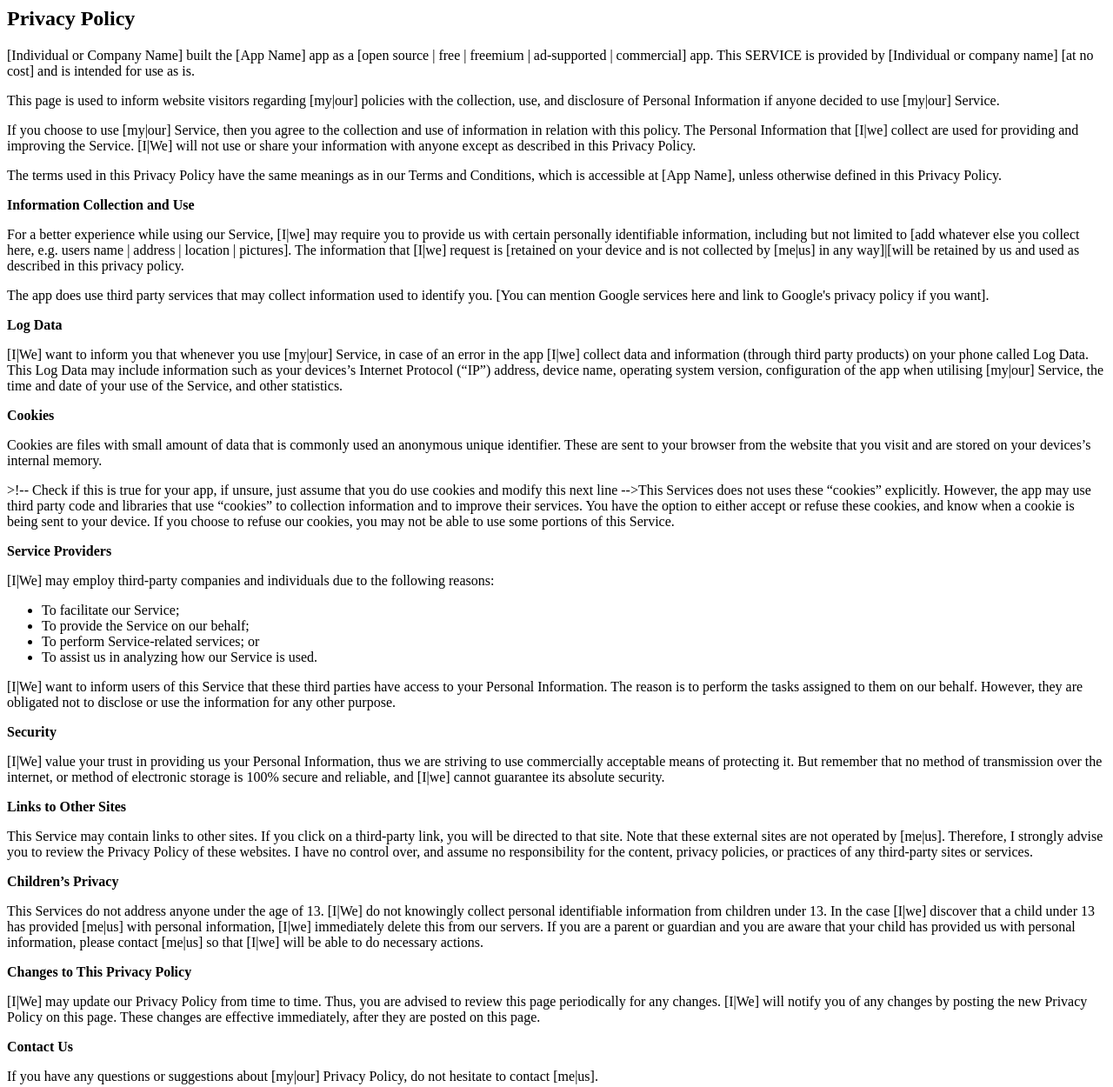
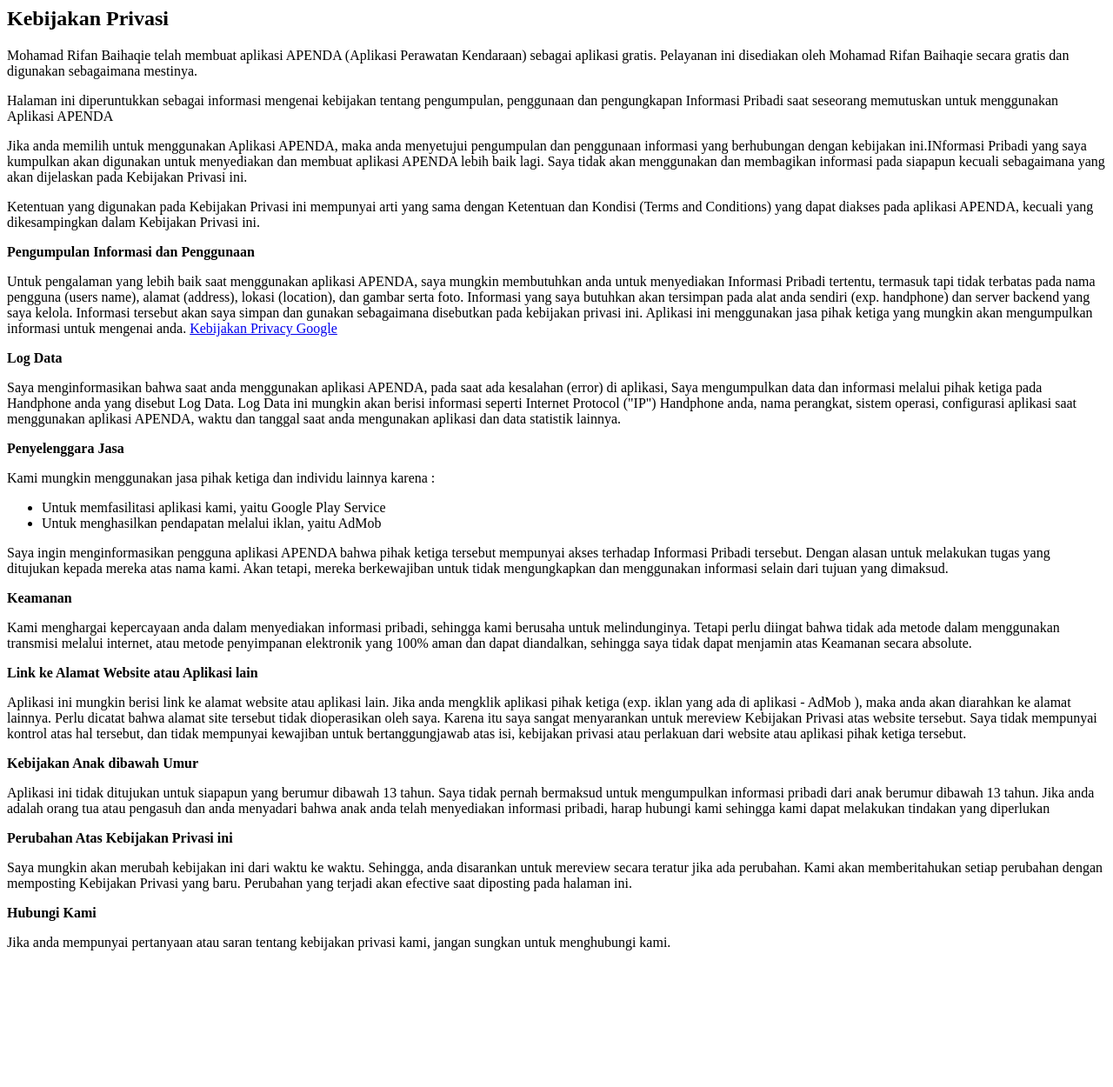
Before and after one commit to rifan75/rifan75.github.io, a plain HTML site: page apenda-privacy-policy.html in a window 1280 px wide. Shown: the top 1250 px of the page at 87% size. After the commit the page ends 1109 px from the top, so only its background shows below. Drawn offline with Linux system fonts and the light colour scheme.

Commit message:
apenda privacy

```diff
--- a/apenda-privacy-policy.html
+++ b/apenda-privacy-policy.html
@@ -1,82 +1,78 @@
 <html>
 <body>
-<h2>Privacy Policy</h2>
-<p>[Individual or Company Name] built the [App Name] app as a [open source | free | freemium | ad-supported | commercial] app. This SERVICE is provided by [Individual or company name] [at no cost] and is intended
-    for use as is.</p>
-<p>This page is used to inform website visitors regarding [my|our] policies with the collection, use, and
-    disclosure of Personal Information if anyone decided to use [my|our] Service.</p>
-<p>If you choose to use [my|our] Service, then you agree to the collection and use of information in
-    relation with this policy. The Personal Information that [I|we] collect are used for providing and
-    improving the Service. [I|We] will not use or share your information with anyone except as described
-    in this Privacy Policy.</p>
-<p>The terms used in this Privacy Policy have the same meanings as in our Terms and Conditions,
-    which is accessible at [App Name], unless otherwise defined in this Privacy Policy.</p>
+<h2>Kebijakan Privasi</h2>
+<p>Mohamad Rifan Baihaqie telah membuat aplikasi APENDA (Aplikasi Perawatan Kendaraan) sebagai aplikasi gratis. Pelayanan ini disediakan oleh Mohamad Rifan Baihaqie secara gratis dan digunakan sebagaimana mestinya.</p>
 
-<p><strong>Information Collection and Use</strong></p>
-<p>For a better experience while using our Service, [I|we] may require you to provide us with certain
-    personally identifiable information, including but not limited to [add whatever else you collect here, e.g. users name | address | location | pictures].
-	The information that [I|we] request is [retained on your device and is not
-    collected by [me|us] in any way]|[will be retained by us and used as described in this privacy policy.</p>
-<p>The app does use third party services that may collect information used to identify you. [You can mention Google services here and link to Google's privacy policy if you want].
+<p>Halaman ini diperuntukkan sebagai informasi mengenai kebijakan tentang pengumpulan, penggunaan dan pengungkapan Informasi Pribadi saat seseorang memutuskan untuk menggunakan Aplikasi APENDA</p>
+
+<p>Jika anda memilih untuk menggunakan Aplikasi APENDA, maka anda menyetujui pengumpulan dan penggunaan informasi yang
+    berhubungan dengan kebijakan ini.INformasi Pribadi yang saya kumpulkan akan digunakan untuk menyediakan dan membuat
+    aplikasi APENDA lebih baik lagi. Saya tidak akan menggunakan dan membagikan informasi pada siapapun kecuali sebagaimana yang
+    akan dijelaskan pada Kebijakan Privasi ini.
+</p>
+<p>Ketentuan yang digunakan pada Kebijakan Privasi ini mempunyai arti yang sama dengan Ketentuan dan Kondisi (Terms and Conditions)
+    yang dapat diakses pada aplikasi APENDA, kecuali yang dikesampingkan dalam Kebijakan Privasi ini.
+
+</p>
+
+<p><strong>Pengumpulan Informasi dan Penggunaan</strong></p>
+<p>Untuk pengalaman yang lebih baik saat menggunakan aplikasi APENDA, saya mungkin membutuhkan anda untuk menyediakan
+    Informasi Pribadi tertentu, termasuk tapi tidak terbatas pada nama pengguna (users name), alamat (address), lokasi (location),
+    dan gambar serta foto. Informasi yang saya butuhkan akan tersimpan pada alat anda sendiri (exp. handphone) dan server backend yang
+    saya kelola. Informasi tersebut akan saya simpan dan gunakan sebagaimana disebutkan pada kebijakan privasi ini.
+    Aplikasi ini menggunakan jasa pihak ketiga yang mungkin akan mengumpulkan informasi untuk mengenai anda.
+    <a href="https://policies.google.com/privacy?hl=en-US">Kebijakan Privacy Google</a>
+</p>
 
 <p><strong>Log Data</strong></p>
-<p>[I|We] want to inform you that whenever you use [my|our] Service, in case of an error in the app [I|we] collect
-    data and information (through third party products) on your phone called Log Data. This Log Data
-    may include information such as your devices’s Internet Protocol (“IP”) address, device name,
-    operating system version, configuration of the app when utilising [my|our] Service, the time and date
-    of your use of the Service, and other statistics.</p>
+<p>Saya menginformasikan bahwa saat anda menggunakan aplikasi APENDA, pada saat ada kesalahan (error) di aplikasi,
+    Saya mengumpulkan data dan informasi melalui pihak ketiga pada Handphone anda yang disebut Log Data. Log Data ini
+    mungkin akan berisi informasi seperti Internet Protocol ("IP") Handphone anda, nama perangkat, sistem operasi, configurasi
+    aplikasi saat menggunakan aplikasi APENDA, waktu dan tanggal saat anda mengunakan aplikasi dan data statistik lainnya.
+</p>
 
-<p><strong>Cookies</strong></p>
-<p>Cookies are files with small amount of data that is commonly used an anonymous unique identifier.
-    These are sent to your browser from the website that you visit and are stored on your devices’s
-    internal memory.</p>
-<p>>!-- Check if this is true for your app, if unsure, just assume that you do use cookies and modify this next line -->This Services does not uses these “cookies” explicitly. However, the app may use third party code
-    and libraries that use “cookies” to collection information and to improve their services. You
-    have the option to either accept or refuse these cookies, and know when a cookie is being sent
-    to your device. If you choose to refuse our cookies, you may not be able to use some portions of
-    this Service.</p>
 
-<p><strong>Service Providers</strong></p> <!-- This part need seem like it's not needed, but if you use any Google services, or any other third party libraries, chances are, you need this. -->
-<p>[I|We] may employ third-party companies and individuals due to the following reasons:</p>
+<p><strong>Penyelenggara Jasa</strong></p> <!-- This part need seem like it's not needed, but if you use any Google services, or any other third party libraries, chances are, you need this. -->
+<p>Kami mungkin menggunakan jasa pihak ketiga dan individu lainnya karena :</p>
 <ul>
-    <li>To facilitate our Service;</li>
-    <li>To provide the Service on our behalf;</li>
-    <li>To perform Service-related services; or</li>
-    <li>To assist us in analyzing how our Service is used.</li>
+    <li>Untuk memfasilitasi aplikasi kami, yaitu Google Play Service</li>
+    <li>Untuk menghasilkan pendapatan melalui iklan, yaitu AdMob</li>
 </ul>
-<p>[I|We] want to inform users of this Service that these third parties have access to your Personal
-    Information. The reason is to perform the tasks assigned to them on our behalf. However, they
-    are obligated not to disclose or use the information for any other purpose.</p>
+<p>Saya ingin menginformasikan pengguna aplikasi APENDA bahwa pihak ketiga tersebut mempunyai akses terhadap Informasi Pribadi tersebut.
+    Dengan alasan untuk melakukan tugas yang ditujukan kepada mereka atas nama kami. Akan tetapi, mereka berkewajiban untuk
+    tidak mengungkapkan dan menggunakan informasi selain dari tujuan yang dimaksud.
+</p>
 
-<p><strong>Security</strong></p>
-<p>[I|We] value your trust in providing us your Personal Information, thus we are striving to use
-    commercially acceptable means of protecting it. But remember that no method of transmission over
-    the internet, or method of electronic storage is 100% secure and reliable, and [I|we] cannot
-    guarantee its absolute security.</p>
+<p><strong>Keamanan</strong></p>
+<p>Kami menghargai kepercayaan anda dalam menyediakan informasi pribadi, sehingga kami berusaha untuk
+    melindunginya. Tetapi perlu diingat bahwa tidak ada metode dalam menggunakan transmisi melalui internet,
+    atau metode penyimpanan elektronik yang 100% aman dan dapat diandalkan, sehingga saya tidak dapat menjamin
+    atas Keamanan secara absolute.
+</p>
 
-<p><strong>Links to Other Sites</strong></p>
-<p>This Service may contain links to other sites. If you click on a third-party link, you will be
-    directed to that site. Note that these external sites are not operated by [me|us]. Therefore, I
-    strongly advise you to review the Privacy Policy of these websites. I have no control over, and
-    assume no responsibility for the content, privacy policies, or practices of any third-party
-    sites or services.</p>
+<p><strong>Link ke Alamat Website  atau Aplikasi lain</strong></p>
+<p>Aplikasi ini mungkin berisi link ke alamat website atau aplikasi lain. Jika anda
+    mengklik aplikasi pihak ketiga (exp. iklan yang ada di aplikasi - AdMob ), maka
+    anda akan diarahkan ke alamat lainnya. Perlu dicatat bahwa alamat site tersebut tidak dioperasikan
+    oleh saya. Karena itu saya sangat menyarankan untuk mereview Kebijakan Privasi atas website tersebut.
+    Saya tidak mempunyai kontrol atas hal tersebut, dan tidak mempunyai kewajiban untuk bertanggungjawab
+    atas isi, kebijakan privasi atau perlakuan dari website atau aplikasi pihak ketiga tersebut.
+</p>
 
-<p><strong>Children’s Privacy</strong></p>
-<p>This Services do not address anyone under the age of 13. [I|We] do not knowingly collect personal
-    identifiable information from children under 13. In the case [I|we] discover that a child under 13
-    has provided [me|us] with personal information, [I|we] immediately delete this from our servers. If you
-    are a parent or guardian and you are aware that your child has provided us with personal
-    information, please contact [me|us] so that [I|we] will be able to do necessary actions.</p>
+<p><strong>Kebijakan Anak dibawah Umur</strong></p>
+<p>Aplikasi ini tidak ditujukan untuk siapapun yang berumur dibawah 13 tahun. Saya tidak pernah bermaksud untuk
+    mengumpulkan informasi pribadi dari anak berumur dibawah 13 tahun. Jika anda adalah orang tua atau pengasuh
+    dan anda menyadari bahwa anak anda telah menyediakan informasi pribadi, harap hubungi kami sehingga kami
+    dapat melakukan tindakan yang diperlukan
+</p>
 
-<p><strong>Changes to This Privacy Policy</strong></p>
-<p>[I|We] may update our Privacy Policy from time to time. Thus, you are advised to review this page
-    periodically for any changes. [I|We] will notify you of any changes by posting the new Privacy Policy
-    on this page. These changes are effective immediately, after they are posted on this page.</p>
+<p><strong>Perubahan Atas Kebijakan Privasi ini </strong></p>
+<p>Saya mungkin akan merubah kebijakan ini dari waktu ke waktu. Sehingga, anda disarankan untuk mereview secara
+    teratur jika ada perubahan. Kami akan memberitahukan setiap perubahan dengan memposting Kebijakan Privasi
+    yang baru. Perubahan yang terjadi akan efective saat diposting pada halaman ini.
+</p>
 
-<p><strong>Contact Us</strong></p>
-<p>If you have any questions or suggestions about [my|our] Privacy Policy, do not hesitate to contact
-    [me|us].</p>
-<p>This Privacy Policy page was created at <a href="https://privacypolicytemplate.net"
-                                              target="_blank">privacypolicytemplate.net</a>.</p>
+<p><strong>Hubungi Kami</strong></p>
+<p>Jika anda mempunyai pertanyaan atau saran tentang kebijakan privasi kami, jangan sungkan untuk menghubungi kami.</p>
 </body>
 </html>
```
Also changed, not shown: apenda-privacy-policy-english.html (added, +82 -0 lines), index.html (+1 -1 lines).
